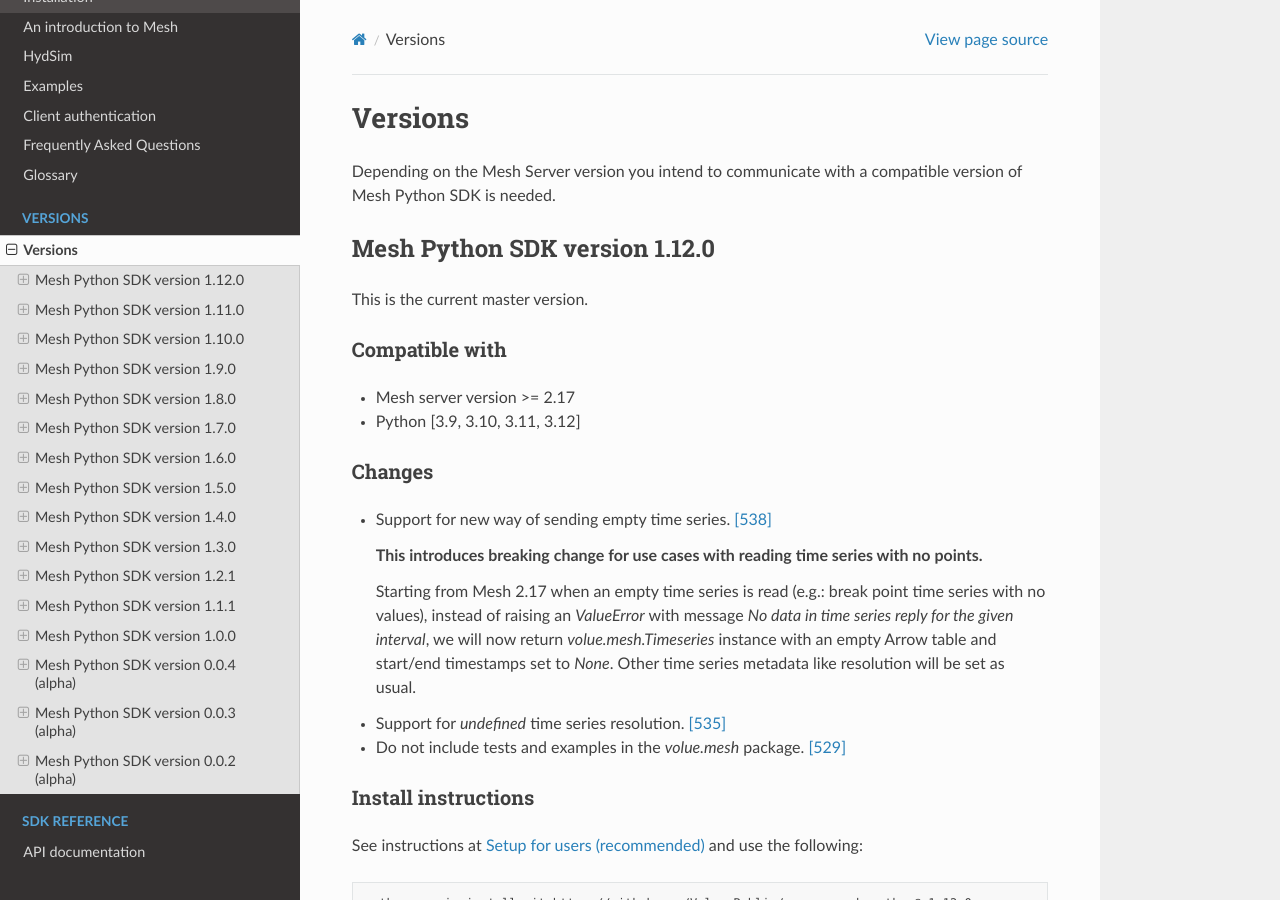
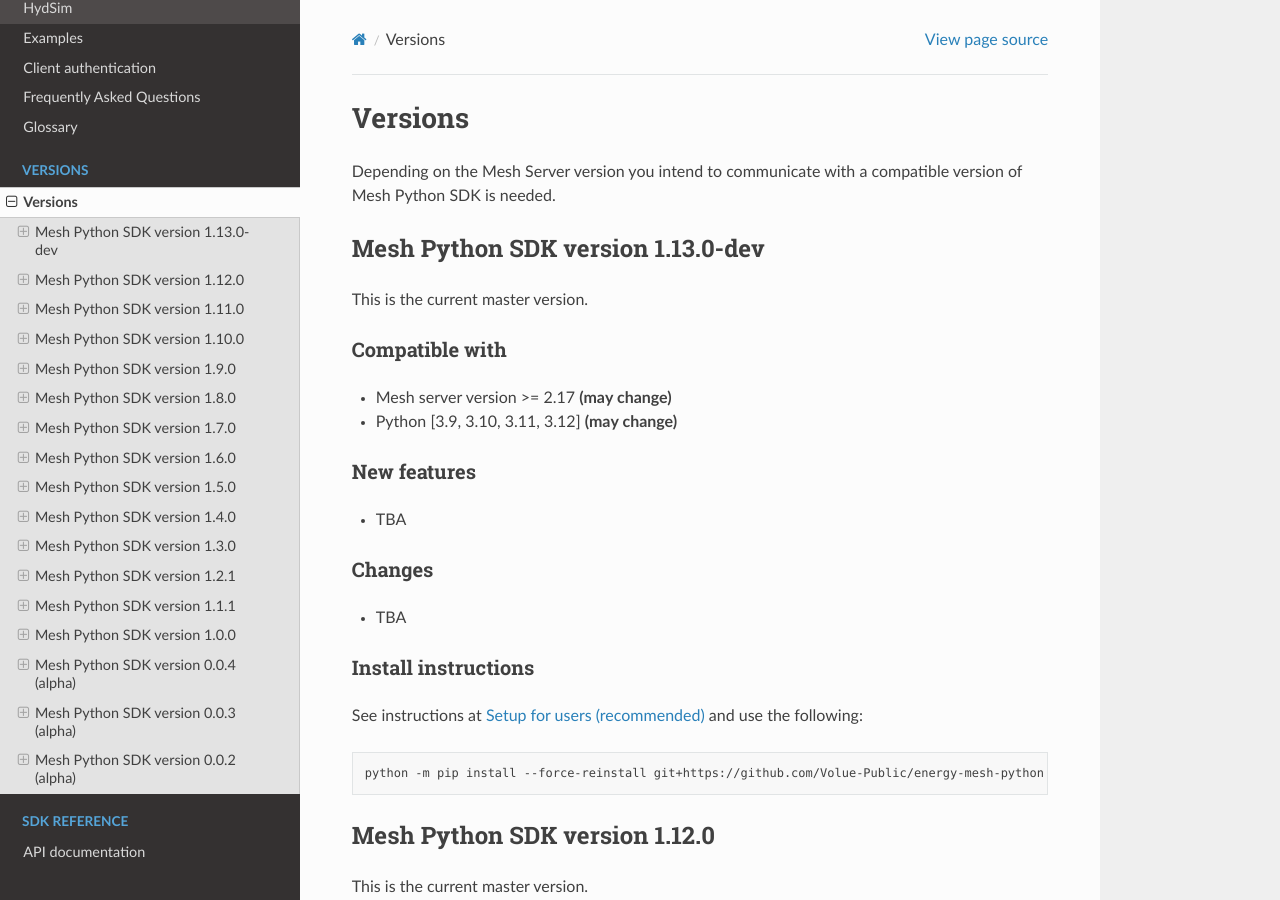
Before and after one commit to Volue-Public/energy-mesh-python, a Sphinx documentation site: the page built from docs/source/versions.rst, in a window 1280 px wide and 900 px high. Built offline with Sphinx 7.4.7 and the Read the Docs theme 3.1.0, drawn with Linux system fonts in a browser that asks for light colours.

```diff
--- a/docs/source/versions.rst
+++ b/docs/source/versions.rst
@@ -2,6 +2,37 @@ Versions
 --------
 
 Depending on the Mesh Server version you intend to communicate with a compatible version of Mesh Python SDK is needed.
+
+Mesh Python SDK version 1.13.0-dev
+**********************************
+
+This is the current master version.
+
+Compatible with
+~~~~~~~~~~~~~~~~~~
+
+- Mesh server version >= 2.17 **(may change)**
+- Python [3.9, 3.10, 3.11, 3.12] **(may change)**
+
+New features
+~~~~~~~~~~~~~~~~~~
+
+- TBA
+
+Changes
+~~~~~~~~~~~~~~~~~~
+
+- TBA
+
+Install instructions
+~~~~~~~~~~~~~~~~~~~~~~~~~~~~~~~~~~~~
+
+See instructions at :ref:`Setup for users` and use the following:
+
+.. code-block:: bash
+
+    python -m pip install --force-reinstall git+https://github.com/Volue-Public/energy-mesh-python
+
 
 Mesh Python SDK version 1.12.0
 **********************************
--- a/pyproject.toml
+++ b/pyproject.toml
@@ -1,6 +1,6 @@
 [tool.poetry]
 name = "volue.mesh"
-version = "1.12.0"
+version = "1.13.0-dev"
 description = ""
 license = "Proprietary"
 authors = ["Volue AS"]
```
